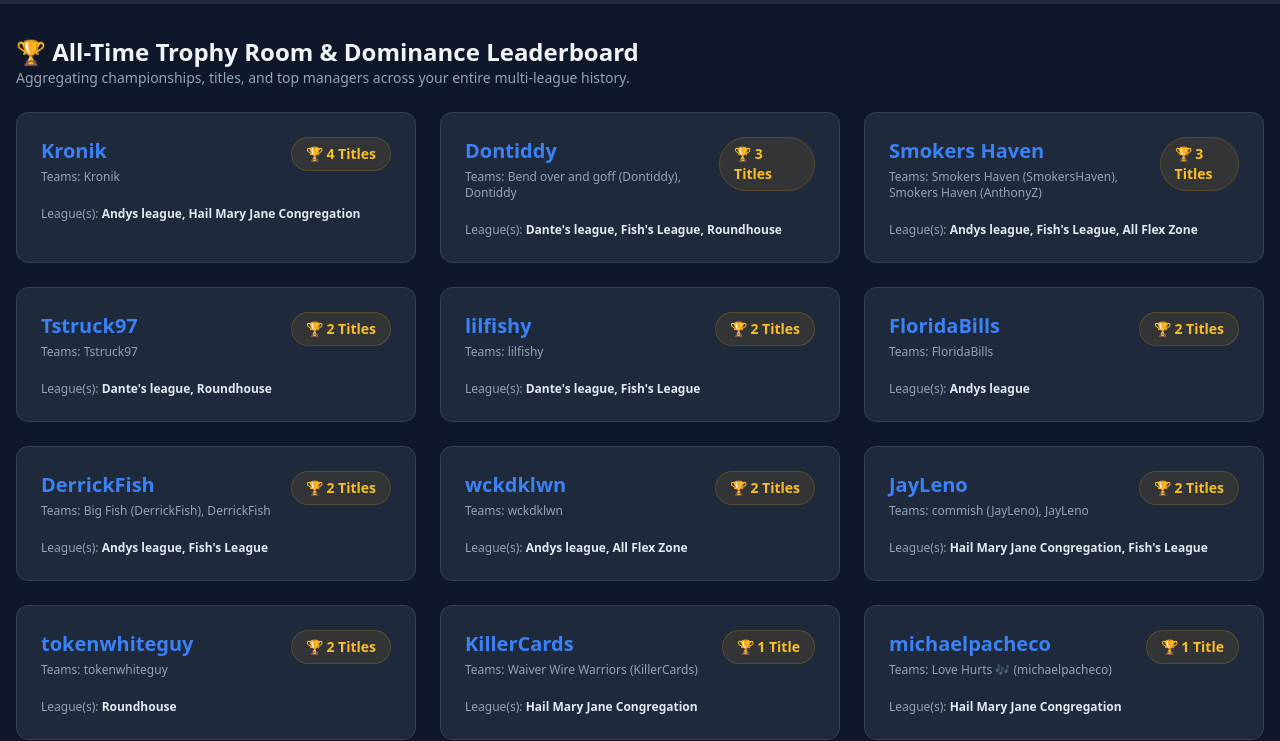
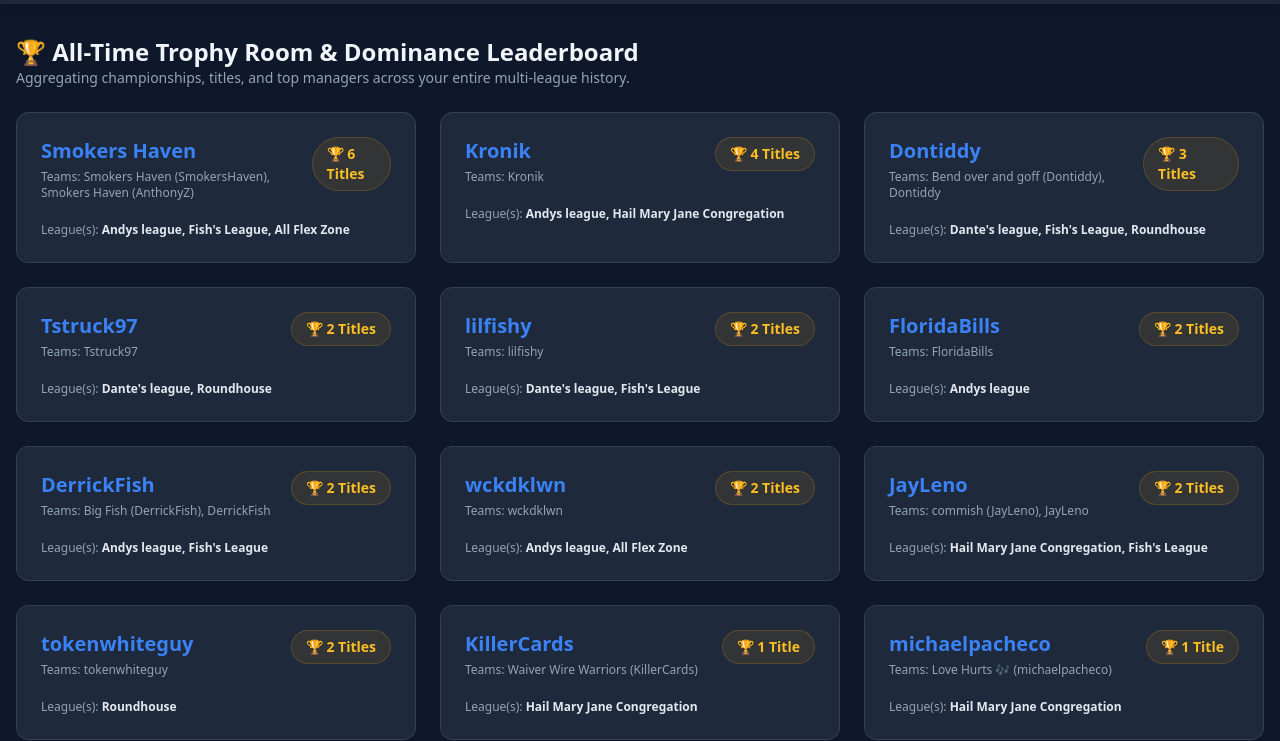
Before and after one commit to 605tokenpodcast-ctrl/dynasty-hub, a plain HTML site: page index.html in a window 1280 px wide. Shown: the part 79-820 px from the top of the page. Drawn offline with nearby package versions, Linux system fonts and the light colour scheme.

Commit message:
Add files via upload

```diff
--- a/index.html
+++ b/index.html
@@ -156,10 +156,11 @@
         let globalMasterData = {};
         let currentLeagueFilter = 'all';
 
-        // Custom alias mapping to merge specific managers (e.g., AnthonyZ and Smokers Haven)
+        // Robust alias mapping to unify your usernames and team names
         const aliasOverrides = {
             "anthonyz": "Smokers Haven",
-            "smokers haven": "Smokers Haven"
+            "smokers haven": "Smokers Haven",
+            "smokershaven": "Smokers Haven"
         };
 
         function getMasterOwner(teamString) {
@@ -225,9 +226,7 @@
                     nav.classList.add('hover:bg-slate-800');
                 }
             });
-            document.getElementById(`tab-${tabId}`).classList.add('hidden'); // safety clear
             document.getElementById(`tab-${tabId}`).classList.remove('hidden');
-
             const activeNav = document.getElementById(`nav-${tabId}`);
             activeNav.classList.add('bg-accent', 'text-white');
             activeNav.classList.remove('hover:bg-slate-800');
@@ -252,7 +251,6 @@
 
             const leagueNames = Object.keys(globalMasterData);
 
-            // Populate league dropdown selector
             const selector = document.getElementById('league-selector');
             selector.innerHTML = '';
             leagueNames.forEach(name => {
@@ -281,9 +279,28 @@
                 let inStandings = false;
                 rows.forEach(r => {
                     const col0 = String(r[0] || '');
-                    if (col0.includes('PAST SEASONS STANDINGS')) { inStandings = true; return; }
-                    if (col0.includes('CURRENT ROSTERS')) { inStandings = false; }
+                    if (col0.includes('PAST SEASONS STANDINGS') || col0.includes('STANDINGS')) { inStandings = true; }
+                    if (col0.includes('CURRENT ROSTERS') || col0.includes('TRADE HISTORY')) { inStandings = false; }
 
+                    // Check any cell in the row for team/manager string if standings section is active
+                    if (inStandings) {
+                        r.forEach(cell => {
+                            const cellStr = String(cell || '');
+                            if (cellStr.toLowerCase().includes('smokers') || cellStr.toLowerCase().includes('anthonyz')) {
+                                const master = getMasterOwner(cellStr);
+                                if (String(r[4] || '').includes('League Champion') || cellStr.includes('Champion')) {
+                                    if (!champions[master]) {
+                                        champions[master] = { titles: 0, leagues: new Set(), aliases: new Set() };
+                                    }
+                                    champions[master].titles++;
+                                    champions[master].leagues.add(leagueName);
+                                    champions[master].aliases.add(cellStr);
+                                }
+                            }
+                        });
+                    }
+
+                    // Standard standings check
                     if (inStandings && r[1] && r[1] !== 'Team / Manager') {
                         if (String(r[4] || '').includes('League Champion')) {
                             const rawTeam = String(r[1]);
@@ -441,8 +458,8 @@
                 let inStandings = false;
                 rows.forEach(r => {
                     const col0 = String(r[0] || '');
-                    if (col0.includes('PAST SEASONS STANDINGS')) { inStandings = true; return; }
-                    if (col0.includes('CURRENT ROSTERS')) { inStandings = false; }
+                    if (col0.includes('PAST SEASONS STANDINGS') || col0.includes('STANDINGS')) { inStandings = true; }
+                    if (col0.includes('CURRENT ROSTERS') || col0.includes('TRADE HISTORY')) { inStandings = false; }
 
                     if (inStandings && r[1] && r[1] !== 'Team / Manager') {
                         const rawTeamName = String(r[1]);
```
